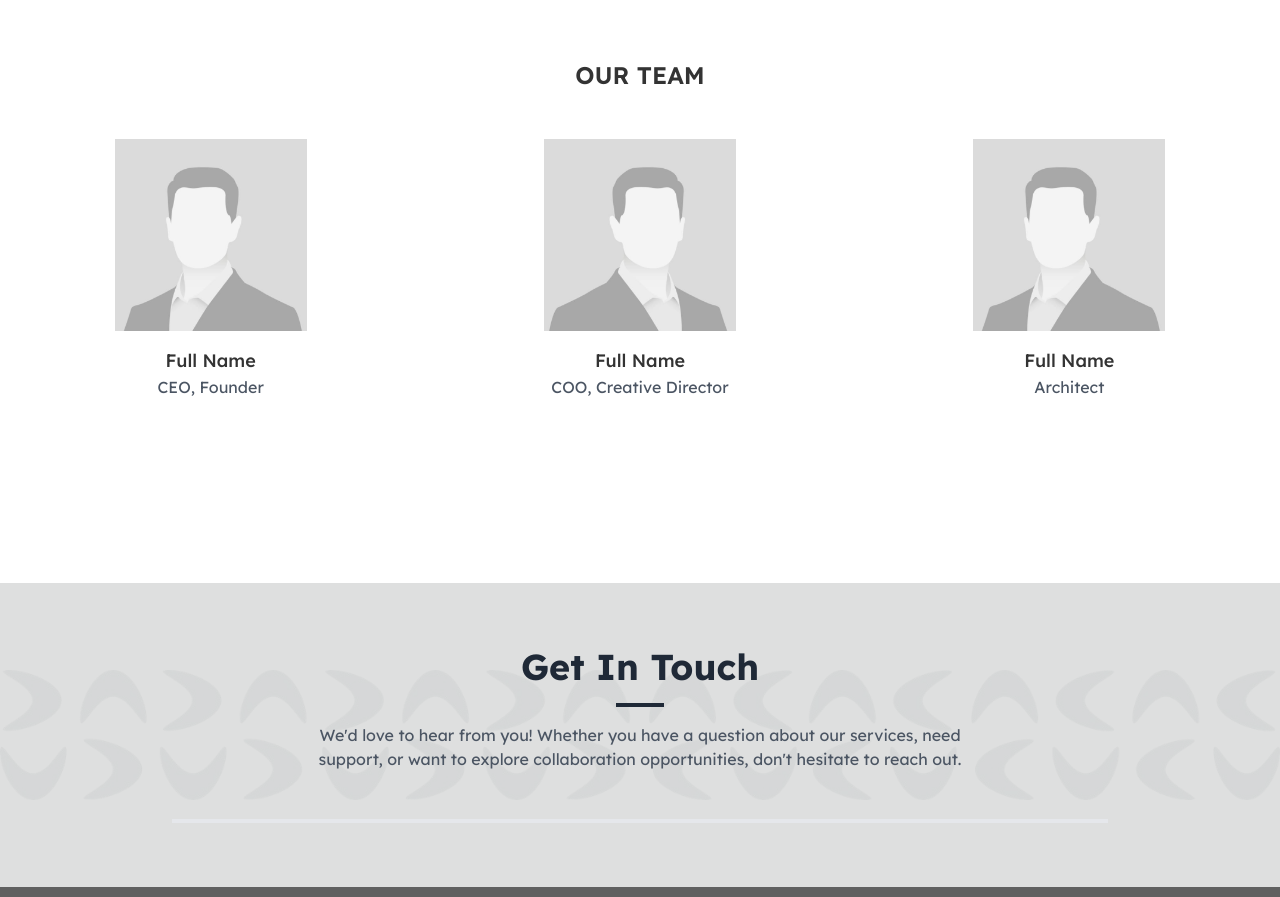
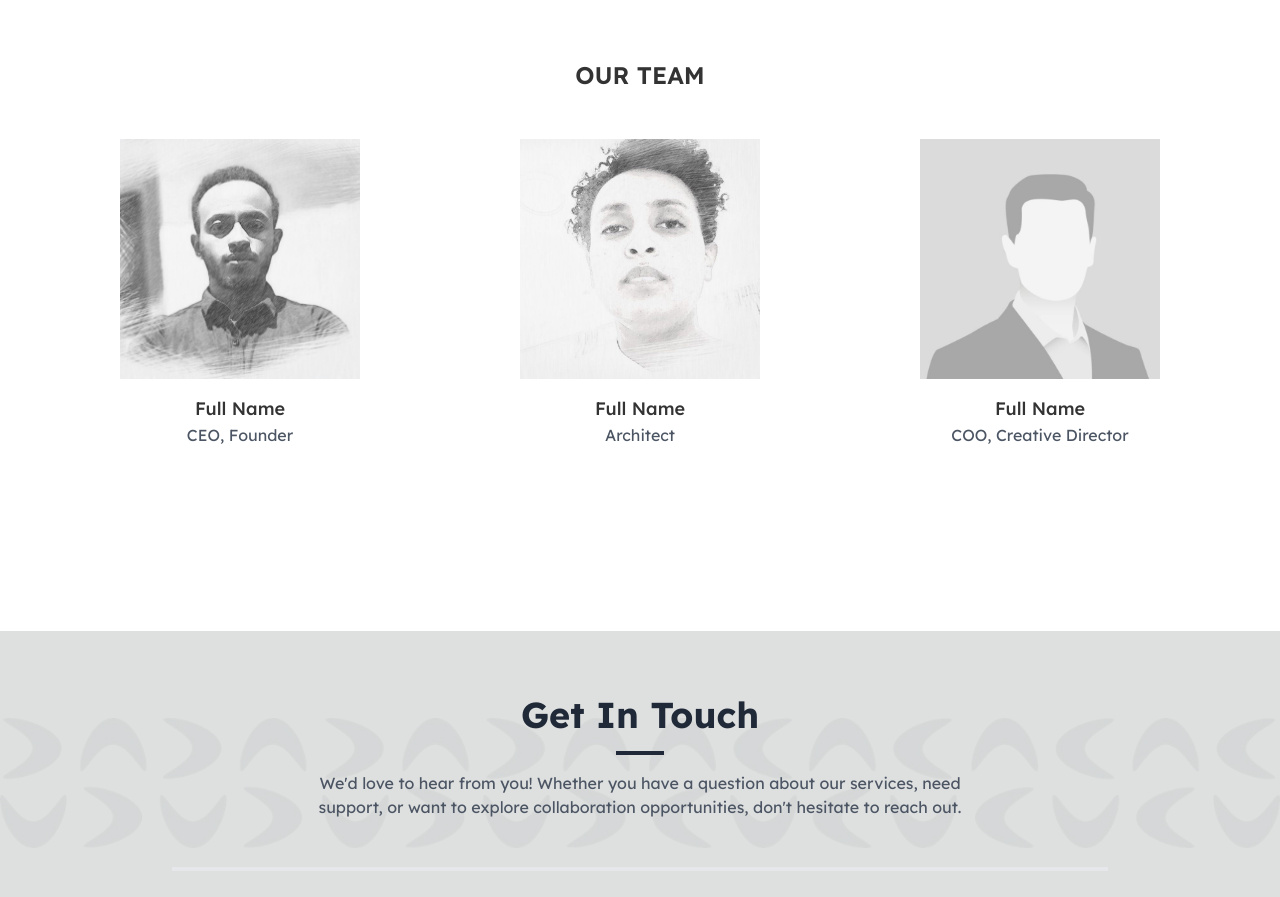
Before and after one commit to Aklilegetachew/AMDE, a Next.js app: page /aboutus in a window 1280 px wide. Shown: the part 840-1737 px from the top of the page. Built offline with nearby package versions, Linux system fonts and the light colour scheme.

Commit message:
making changes to founder

```diff
--- a/src/app/Component/AnimatedMenu.tsx
+++ b/src/app/Component/AnimatedMenu.tsx
@@ -181,7 +181,7 @@ const AnimatedMenu: React.FC = () => {
                             {item.subtitle}
                           </div>
                         </motion.div>
-                        <hr />
+                        {/* <hr /> */}
                       </Link>
                     </motion.div>
                   ))}
--- a/src/app/aboutus/Component/Founders.tsx
+++ b/src/app/aboutus/Component/Founders.tsx
@@ -5,30 +5,32 @@ const TeamPage = () => {
     {
       name: "Full Name",
       position: "CEO, Founder",
-      image: "/PlaceHolders/person1.png", // Replace with actual image paths
+      image: "/person1.jpg", // Replace with actual image paths
+    },
+
+    {
+      name: "Full Name",
+      position: "Architect",
+      image: "/person2.jpg", // Replace with actual image paths
     },
     {
       name: "Full Name",
       position: "COO, Creative Director",
       image: "/PlaceHolders/person2.png", // Replace with actual image paths
     },
-    {
-      name: "Full Name",
-      position: "Architect",
-      image: "/PlaceHolders/person1.png", // Replace with actual image paths
-    },
   ];
 
   return (
     <div className="py-6 my-40">
       <h2 className="text-2xl font-semibold text-center mb-12">OUR TEAM</h2>
-      <div className="grid grid-cols-1 sm:grid-cols-2 lg:grid-cols-3 gap-2 w-3xl mx-auto">
+      <div className="flex">
+        <div className="grid grid-cols-1 sm:grid-cols-2 lg:grid-cols-3 gap-40 w-3xl mx-auto">
           {teamMembers.map((member, index) => (
             <div key={index} className="text-center">
               <img
                 src={member.image}
                 alt={member.name}
-              className="mx-auto w-40 h-40 md:w-48 md:h-48  object-cover"
+                className="mx-auto w-60 h-60 md:w-68 md:h-68  object-cover"
               />
               <h3 className="text-lg font-medium mt-4">{member.name}</h3>
               <p className="text-gray-600">{member.position}</p>
@@ -36,6 +38,7 @@ const TeamPage = () => {
           ))}
         </div>
       </div>
+    </div>
   );
 };
 
```
Also changed, not shown: public/person1.jpg (added), public/person2.jpg (added). Lines whose indentation alone changed are shown as unchanged.
